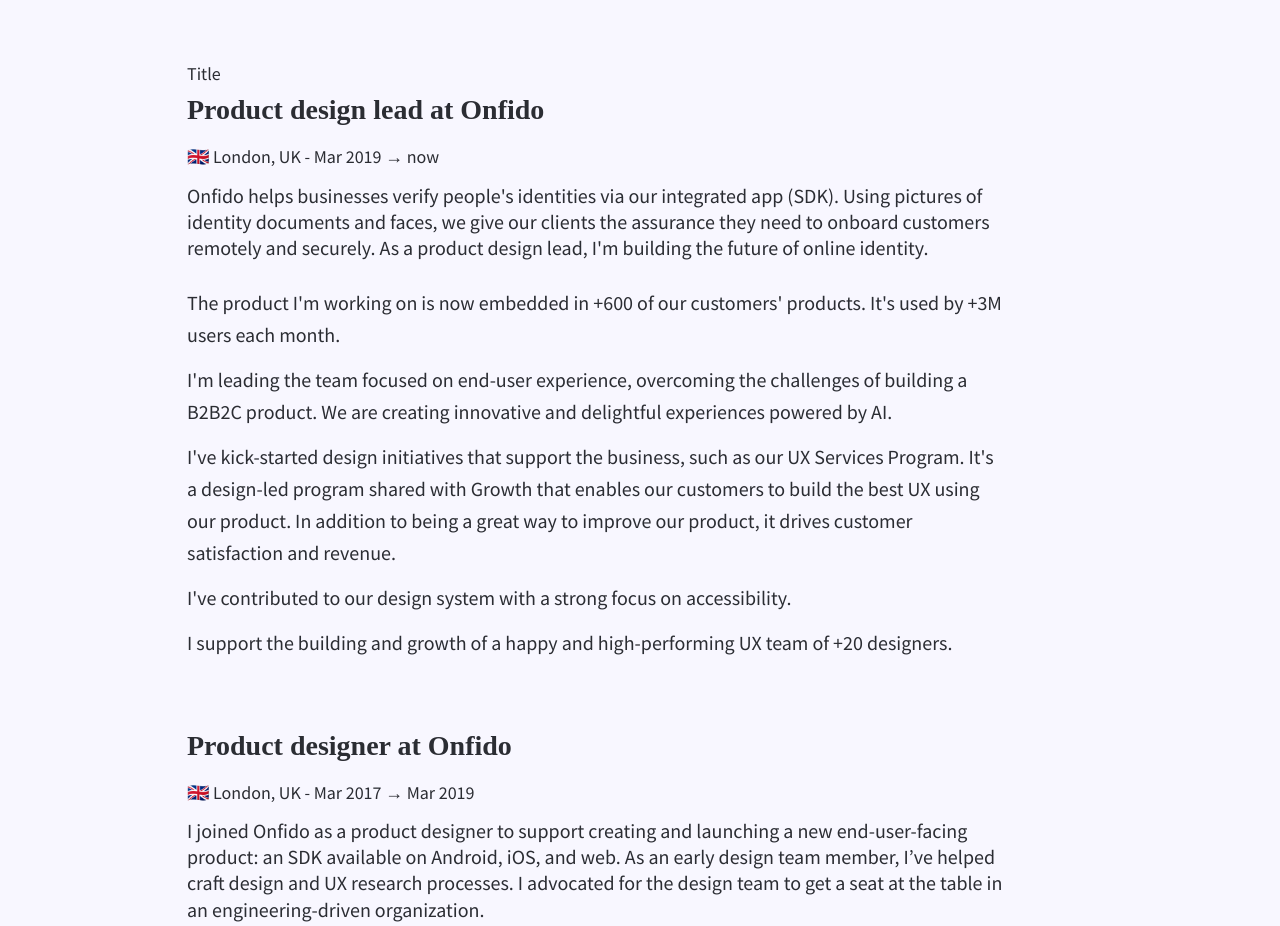
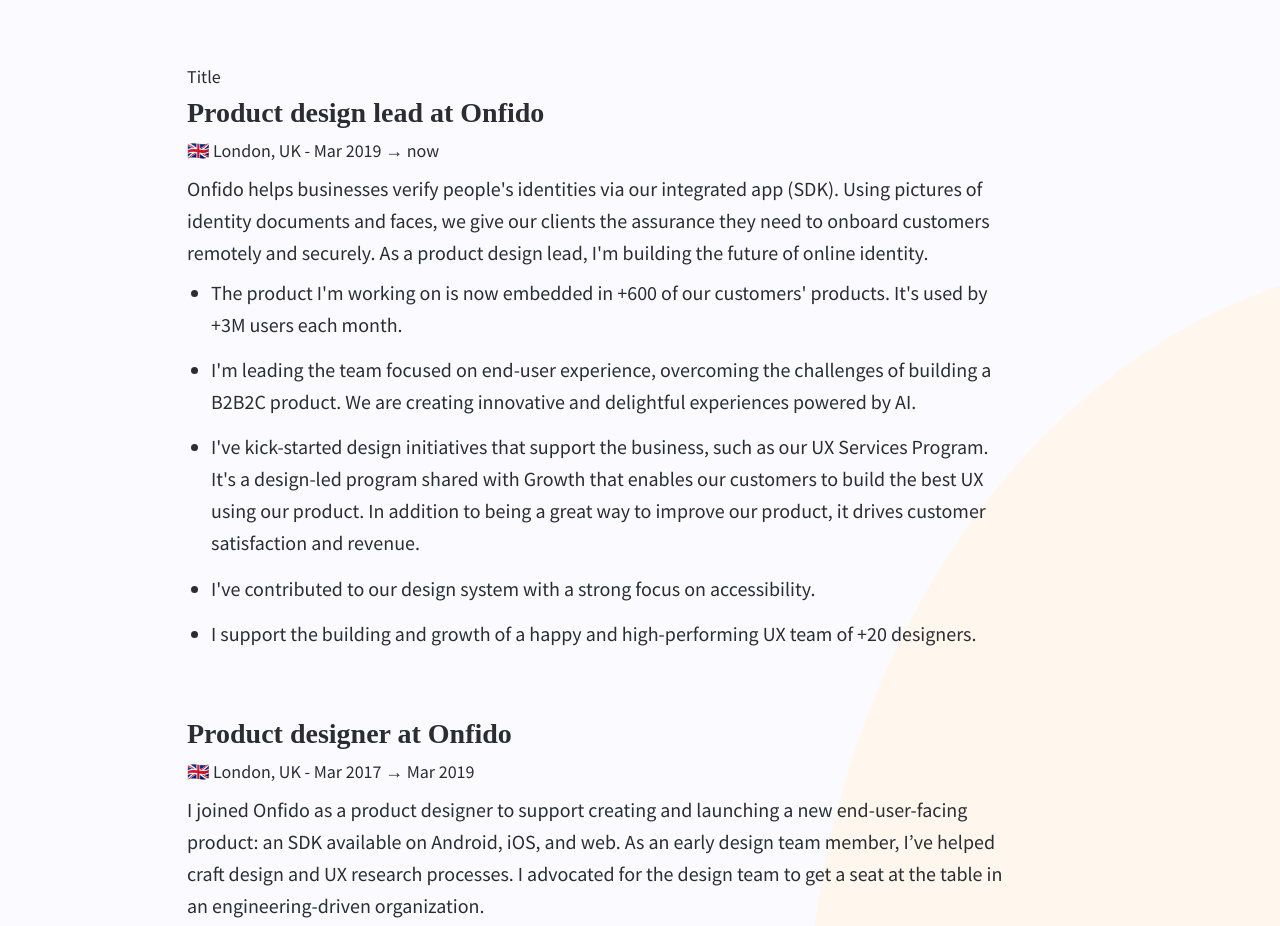
Before and after one commit to charlotte-sferruzza/portfolio, a Gatsby site: page /resume in a window 1280 px wide. Shown: the part 492-1418 px from the top of the page. Built offline with nearby package versions, Linux system fonts and the light colour scheme; Gatsby itself is replaced by a stand-in of ours; a web font is replaced by a local one.

Commit message:
Additional styling

```diff
--- a/src/components/Block/index.js
+++ b/src/components/Block/index.js
@@ -9,7 +9,7 @@
   &:last-child {
     margin-bottom: 0;
   }
-  margin-bottom: ${isSmaller ? `24px` : `64px`};
+  margin-bottom: ${isSmaller ? `32px` : `64px`};
   ${
     listSpacing &&
     `
@@ -33,21 +33,35 @@
 const Title = styled.h2(
   ({ isSmaller }) => `
   font-size: ${isSmaller ? "20px" : "28px"};
-  line-height: ${isSmaller ? "24px" : "45px"};
-  margin-bottom: 12px;
+  line-height: ${isSmaller ? "32px" : "40px"};
+  font-weight: ${isSmaller ? "700" : "600"};
+  margin-bottom: 4px;
 `
 )
 
 const SubTitle = styled.p(
   ({ listSpacing, description }) => `
   font-size: 18px;
-  margin-bottom: ${description ? "12px" : 0};
+  line-height: 28px;
+  margin-bottom: ${description ? "8px" : 0};
 `
 )
 
 const Description = styled.p`
-  margin-bottom: 16px;
+  margin-bottom: 8px;
 `
+
+const List = styled.ul(
+  ({ listSpacing }) => `
+  margin-left: ${listSpacing ? 0 : "24px"};
+`
+)
+
+const ListItem = styled.li(
+  ({ listSpacing }) => `
+  list-style: ${listSpacing ? "none" : "unset"};
+`
+)
 
 const Block = ({
   title,
@@ -60,7 +74,7 @@
   isSmaller = false,
   listSpacing = false,
 }) => {
-  console.log(title, isSmaller)
+  console.log(listSpacing)
   return (
     <Container
       id={`#${id}`}
@@ -72,11 +86,13 @@
       <SubTitle listSpacing={listSpacing} description={description}>
         {date}
       </SubTitle>
-      {description && <p className="blog-description">{description}</p>}
+      {description && (
+        <Description className="blog-description">{description}</Description>
+      )}
       {list && (
-        <ul>
+        <List listSpacing={listSpacing}>
           {list.map(item => (
-            <li>
+            <ListItem listSpacing={listSpacing}>
               {item.link ? (
                 <>
                   <Link to={item.link}>{`${item.text}`}</Link>
@@ -85,9 +101,9 @@
               ) : (
                 <>{item.text}</>
               )}
-            </li>
+            </ListItem>
           ))}
-        </ul>
+        </List>
       )}
       {link && (
         <div className="blog-link-container">
--- a/src/components/Hero/index.css
+++ b/src/components/Hero/index.css
@@ -4,9 +4,9 @@
   padding: calc(50vh - 170px) 24px 0;
   max-width: 954px;
   margin: 0 auto;
+  position: relative;
   display: flex;
-  justify-content: space-between;
-  flex-direction: column;
+  align-items: center;
 }
 
 .subtitle {
--- a/src/components/Hero/index.js
+++ b/src/components/Hero/index.js
@@ -7,13 +7,13 @@
     `
     width: 100%;
     height: ${condensed ? `auto` : `100vh`};
-    padding: ${condensed ? `210px 24px 80px` : `calc(50vh - 170px) 24px 0`};
+    padding: ${condensed ? `210px 24px 80px` : `0 24px`};
     max-width: 954px;
     margin: 0 auto;
+    position: relative;
     display: flex;
-    justify-content: space-between;
-    flex-direction: column;
-    background:
+    align-items: center;
+    justify-content: center;
   `
 )
 
@@ -34,10 +34,11 @@
 `
 
 const LinkContainer = styled.div`
+  position: absolute;
+  bottom: 0;
   height: 75px;
   display: flex;
   justify-content: center;
-  bottom: 10%;
   margin-bottom: 24px;
 `
 
--- a/src/components/header.js
+++ b/src/components/header.js
@@ -7,22 +7,25 @@
   <header className="header">
     <ul className="navigation">
       <li className="navigation-item">
-        <Link className="header-link" to={isHomePage ? "#work" : "/"}>
+        <Link className="header-link" to={isHomePage ? "#work" : "/#work"}>
           Work
         </Link>
       </li>
       <li className="navigation-item">
-        <Link className="header-link" to={isHomePage ? "#about" : "/"}>
+        <Link className="header-link" to={isHomePage ? "#about" : "/#about"}>
           About
         </Link>
       </li>
       <li className="navigation-item">
-        <Link className="header-link" to={isHomePage ? "#resume" : "/resume"}>
+        <Link className="header-link" to={"/resume"}>
           Resume
         </Link>
       </li>
       <li className="navigation-item">
-        <Link className="header-link" to={isHomePage ? "#contact" : "/"}>
+        <Link
+          className="header-link"
+          to={isHomePage ? "#contact" : "/#contact"}
+        >
           Contact
         </Link>
       </li>
--- a/src/components/layout.css
+++ b/src/components/layout.css
@@ -13,6 +13,7 @@
   color: #2b2d33;
   font-family: "Source Sans Pro";
   font-weight: 400;
+  line-height: 32px;
   word-wrap: break-word;
   font-kerning: normal;
   -moz-font-feature-settings: "kern", "liga", "clig", "calt";
@@ -56,12 +57,14 @@
 template {
   display: none;
 }
+
 a {
   background-color: transparent;
   text-decoration: none;
   -webkit-text-decoration-skip: objects;
   font-size: 20px;
   font-weight: 400;
+  line-height: 32px;
   text-decoration: underline;
   color: black;
 }
@@ -271,7 +274,7 @@
   margin-bottom: 16px;
   color: inherit;
   font-family: "Source Serif Pro";
-  font-weight: bold;
+  font-weight: 600;
   text-rendering: optimizeLegibility;
   font-size: 28px;
   line-height: 40px;
@@ -502,6 +505,7 @@
   font-size: 20px;
   line-height: 32px;
   list-style: none;
+  max-width: 820px;
 }
 li:not(:last-child) {
   margin-bottom: calc(1.45rem / 2);
--- a/src/components/shapes.js
+++ b/src/components/shapes.js
@@ -1,11 +1,40 @@
 import React from "react"
-import "./shapes.css"
+import styled from "@emotion/styled"
+
+const Container = styled.div`
+  width: 1700px;
+  position: absolute;
+  z-index: 0;
+  left: -500px;
+  right: 0;
+  margin: auto; */
+`
+
+const Shape = styled.div`
+  position: absolute;
+  width: 1284px;
+  height: 1596px;
+  background: #ffeedd;
+  top: 750px;
+  right: -50%;
+  border-radius: 100%;
+`
+
+const Shape2 = styled.div`
+  position: absolute;
+  width: 1284px;
+  height: 1596px;
+  background: #ffeedd;
+  top: 2200px;
+  left: -25%;
+  border-radius: 100%;
+`
 
 const Shapes = () => (
-  <div className="shapes">
-    <div className="first-circle"></div>
-    {/* <div className="second-circle"></div> */}
-  </div>
+  <Container>
+    <Shape />
+    <Shape2 />
+  </Container>
 )
 
 export default Shapes
--- a/src/pages/resume.js
+++ b/src/pages/resume.js
@@ -7,6 +7,7 @@
 import Hero from "../components/Hero"
 import Block from "../components/Block"
 import content from "../content"
+import Shapes from "../components/shapes"
 
 const PageContainer = styled.div`
   position: relative;
@@ -16,6 +17,7 @@
 const ContentContainer = styled.div`
   position: relative;
   z-index: 1;
+  background: rgba(255, 255, 255, 0.5);
 `
 
 const Container = styled.div`
@@ -30,6 +32,7 @@
 const Resume = () => (
   <Layout>
     <Seo title="Resume" />
+    <Shapes />
     <PageContainer>
       <Hero
         condensed
```
Also changed, not shown: src/pages/index.js (+34 -30 lines).
